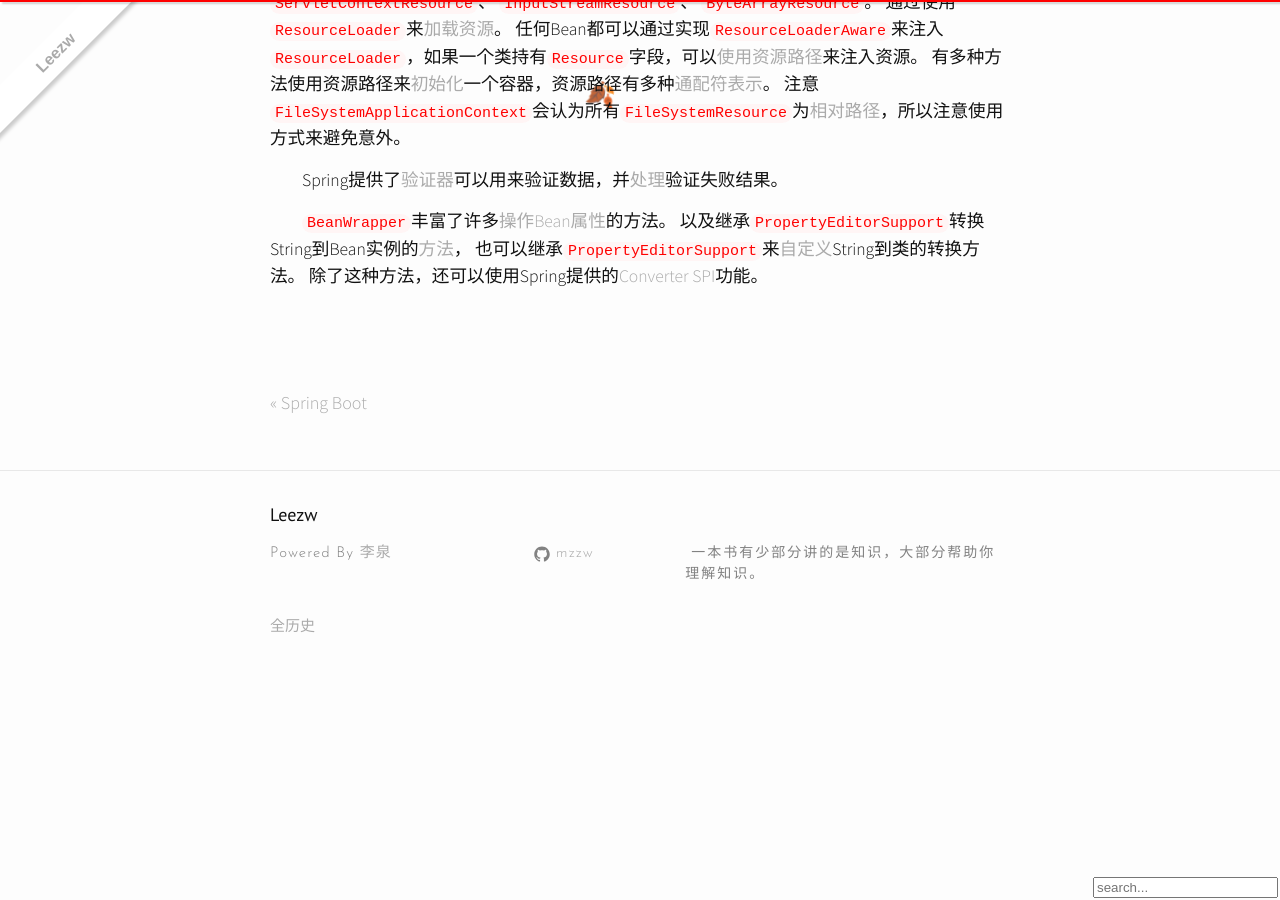
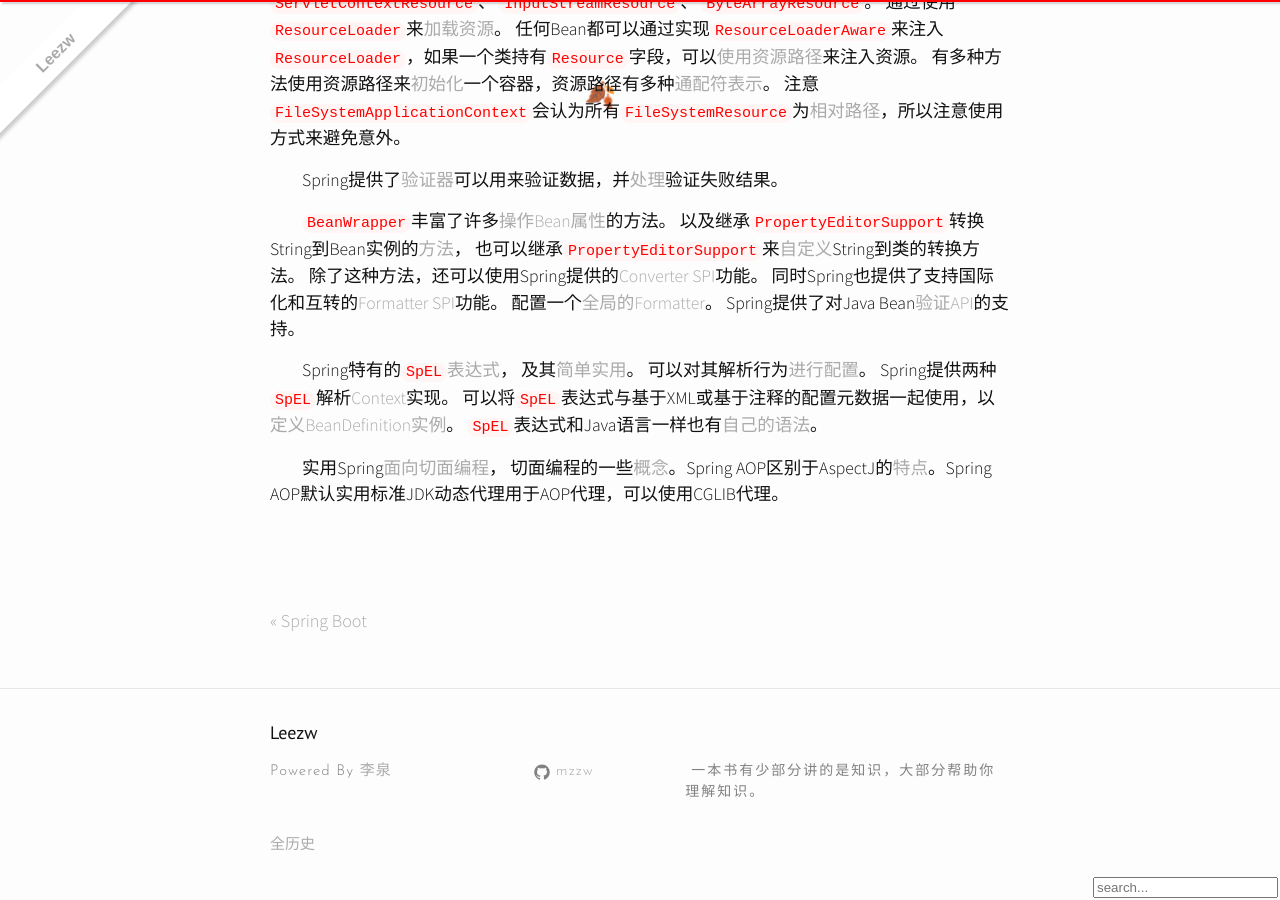
Before and after one commit to quantum-li/quantum-li.github.io, a Jekyll site: the page built from _article/2020-10-20-spring-framework.md, in a window 1280 px wide and 900 px high, scrolled down 2582 px. Built offline with Jekyll 4.4.1, drawn with Linux system fonts in a browser that asks for light colours; nearby versions of some CDN libraries; comment, search, counter and statistics services are not loaded; before the commit the page ends 3264 px from its top, so only the background shows below that.

Commit message:
2020-10-23 18:15:31

```diff
--- a/_article/2020-10-20-spring-framework.md
+++ b/_article/2020-10-20-spring-framework.md
@@ -132,3 +132,16 @@ Spring提供了[验证器](https://docs.spring.io/spring-framework/docs/5.2.9.RE
 以及继承`PropertyEditorSupport`转换String到Bean实例的[方法](https://docs.spring.io/spring-framework/docs/5.2.9.RELEASE/spring-framework-reference/core.html#beans-beans-conversion)，
 也可以继承`PropertyEditorSupport`来[自定义](https://docs.spring.io/spring-framework/docs/5.2.9.RELEASE/spring-framework-reference/core.html#beans-beans-conversion-customeditor-registration)String到类的转换方法。
 除了这种方法，还可以使用Spring提供的[Converter SPI](https://docs.spring.io/spring-framework/docs/5.2.9.RELEASE/spring-framework-reference/core.html#core-convert)功能。
+同时Spring也提供了支持国际化和互转的[Formatter SPI](https://docs.spring.io/spring-framework/docs/5.2.9.RELEASE/spring-framework-reference/core.html#format)功能。
+配置一个[全局的Formatter](https://docs.spring.io/spring-framework/docs/5.2.9.RELEASE/spring-framework-reference/core.html#format-configuring-formatting-globaldatetimeformat)。
+Spring提供了对Java Bean[验证API](https://docs.spring.io/spring-framework/docs/5.2.9.RELEASE/spring-framework-reference/core.html#validation-beanvalidation)的支持。
+
+Spring特有的[`SpEL`表达式](https://docs.spring.io/spring-framework/docs/5.2.9.RELEASE/spring-framework-reference/core.html#expressions)，
+及其[简单实用](https://docs.spring.io/spring-framework/docs/5.2.9.RELEASE/spring-framework-reference/core.html#expressions-evaluation)。
+可以对其解析行为[进行配置](https://docs.spring.io/spring-framework/docs/5.2.9.RELEASE/spring-framework-reference/core.html#expressions-parser-configuration)。
+Spring提供两种`SpEL`解析[Context](https://docs.spring.io/spring-framework/docs/5.2.9.RELEASE/spring-framework-reference/core.html#expressions-evaluation-context)实现。
+可以将`SpEL`表达式与基于XML或基于注释的配置元数据一起使用，以[定义BeanDefinition实例](https://docs.spring.io/spring-framework/docs/5.2.9.RELEASE/spring-framework-reference/core.html#expressions-beandef)。
+`SpEL`表达式和Java语言一样也有[自己的语法](https://docs.spring.io/spring-framework/docs/5.2.9.RELEASE/spring-framework-reference/core.html#expressions-language-ref)。
+
+实用Spring[面向切面编程](https://docs.spring.io/spring-framework/docs/5.2.9.RELEASE/spring-framework-reference/core.html#aop)，
+切面编程的一些[概念](https://docs.spring.io/spring-framework/docs/5.2.9.RELEASE/spring-framework-reference/core.html#aop-introduction-defn)。Spring AOP区别于AspectJ的[特点](https://docs.spring.io/spring-framework/docs/5.2.9.RELEASE/spring-framework-reference/core.html#aop-introduction-spring-defn)。Spring AOP默认实用标准JDK动态代理用于AOP代理，可以使用CGLIB代理。
```
